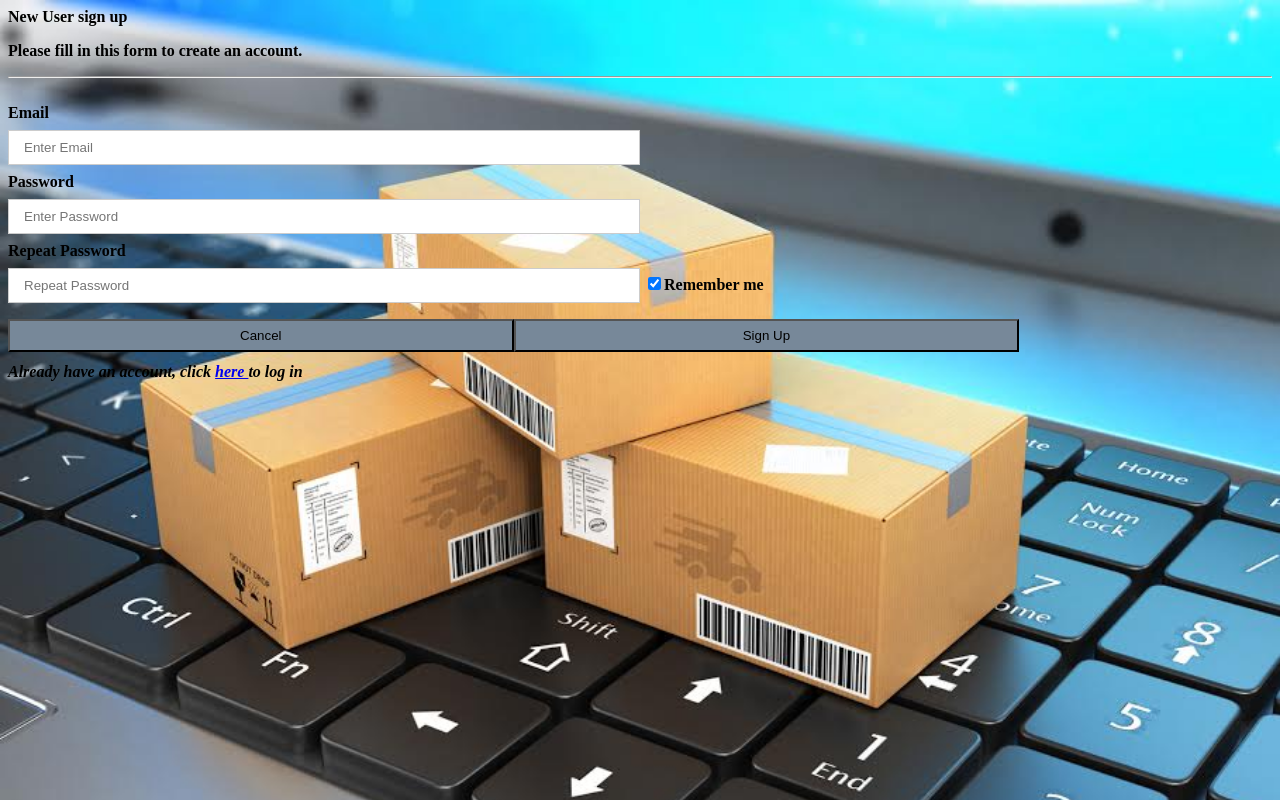
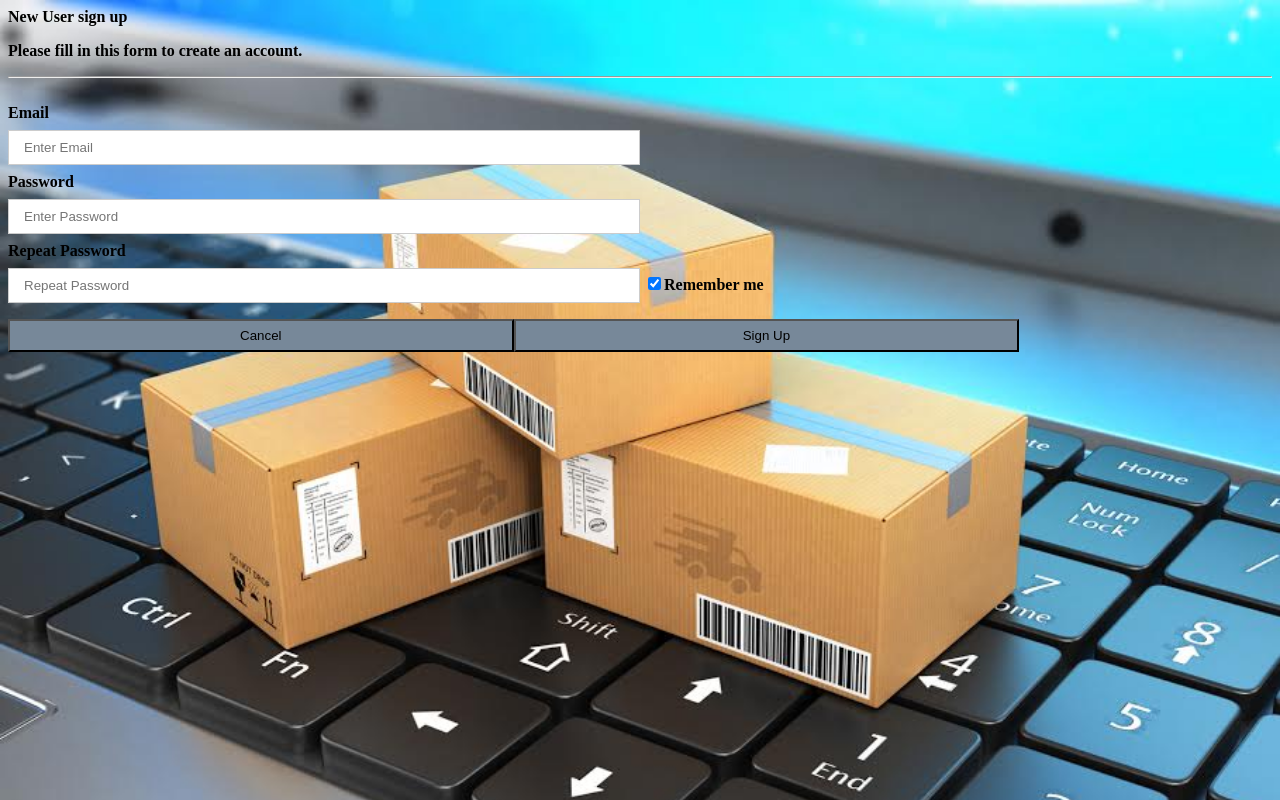
Before and after one commit to SimonAwiti/Store-manager-app, a plain HTML site: page sign up/singin.html in a window 1280 px wide. Drawn offline with Linux system fonts and the light colour scheme.

Commit message:
ft-edited sign up UI-161200937

```diff
--- a/sign up/singin.html
+++ b/sign up/singin.html
@@ -26,9 +26,6 @@
       <button type="button" class="cancelbtn">Cancel</button>
       <button type="submit" class="signupbtn">Sign Up</button>
     </div>
-<br>
-<br>
-<P><i>Already have an account, click <a  href = "C:\Users\Simon\Documents\fastfoodUI\loginui.html"> here </a> to log in <i></p>
   </div>
 </form>
 
```
